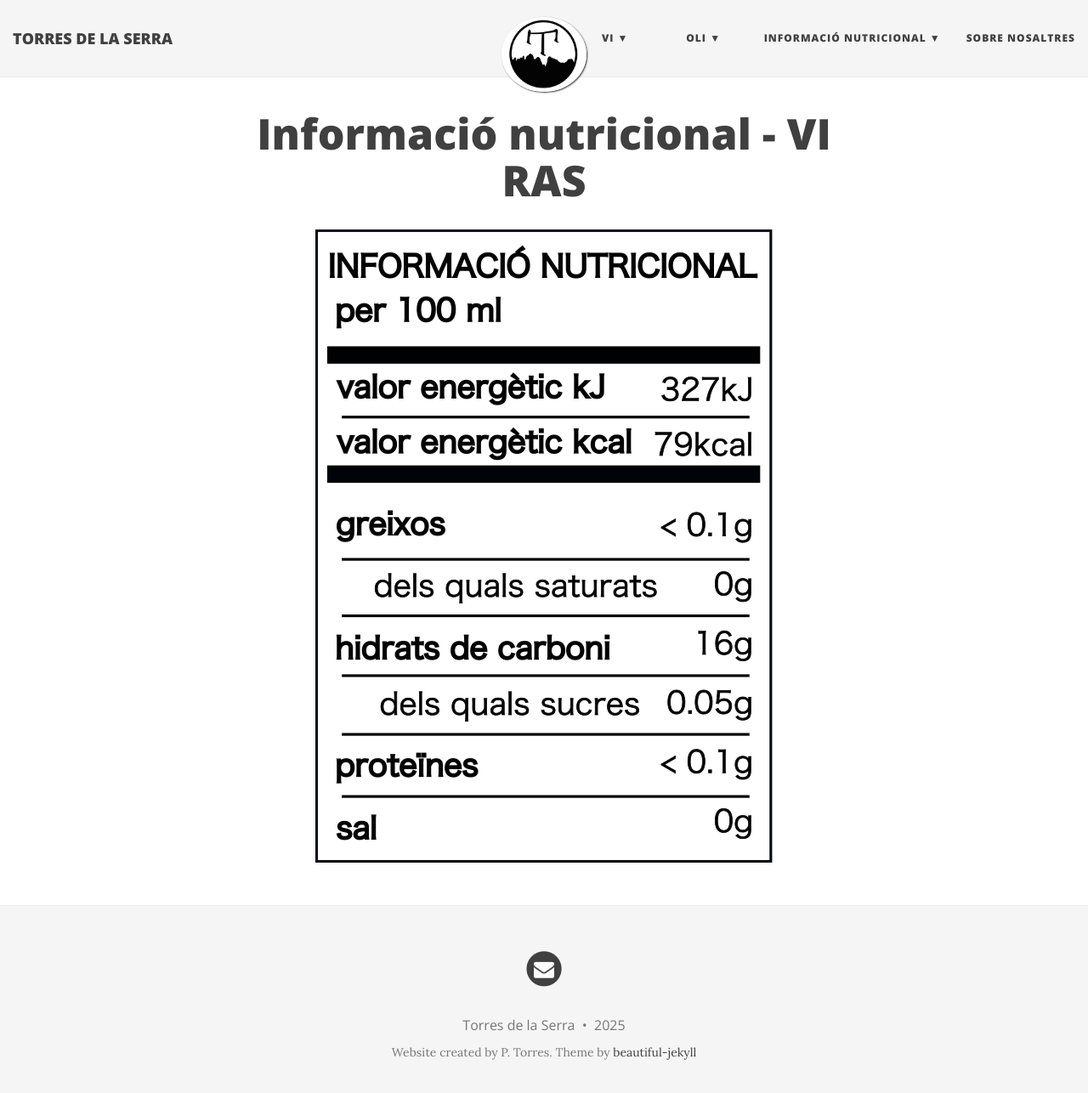
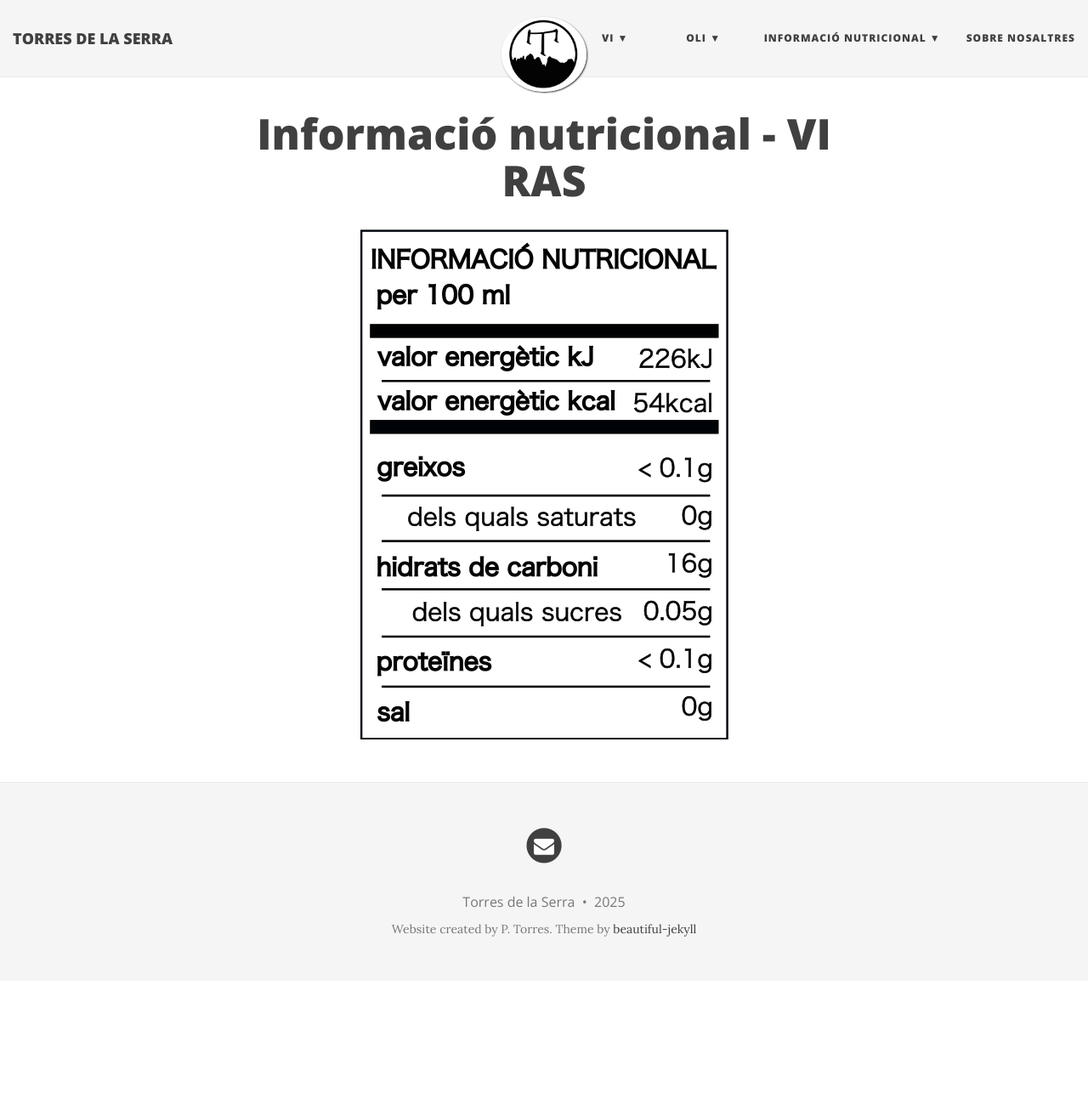
Before and after one commit to torresdelaserra/torresdelaserra.github.io, a Jekyll site: the page built from info_vi_ras_2024.md, in a window 1280 px wide and 1299 px high. Shown: the top 1286 px of the window at 85% size. Built offline with Jekyll 4.4.1, drawn with Linux system fonts in a browser that asks for light colours; nearby versions of some CDN libraries.

Commit message:
Update info_vi_ras_2024.md

```diff
--- a/info_vi_ras_2024.md
+++ b/info_vi_ras_2024.md
@@ -4,4 +4,4 @@
 description: Informació nutricional.
 ---
 
-<center><img class="ipsImage" src="https://torresdelaserra.github.io/img/info_espavila_2024.png" alt="img/info_vi_ras_2024.png"></center>
+<center><img class="ipsImage" src="https://torresdelaserra.github.io/img/info_vi_ras_2024.png" alt="img/info_vi_ras_2024.png"></center>
```
